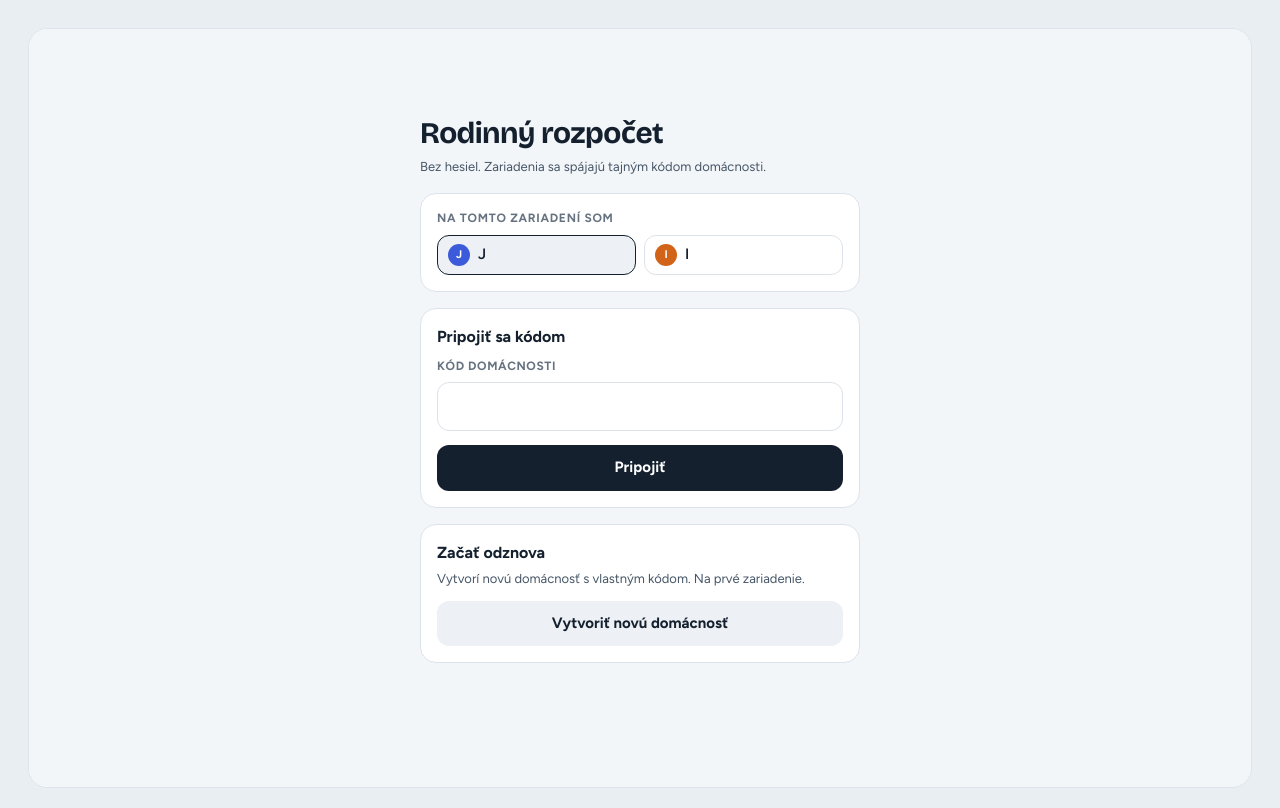
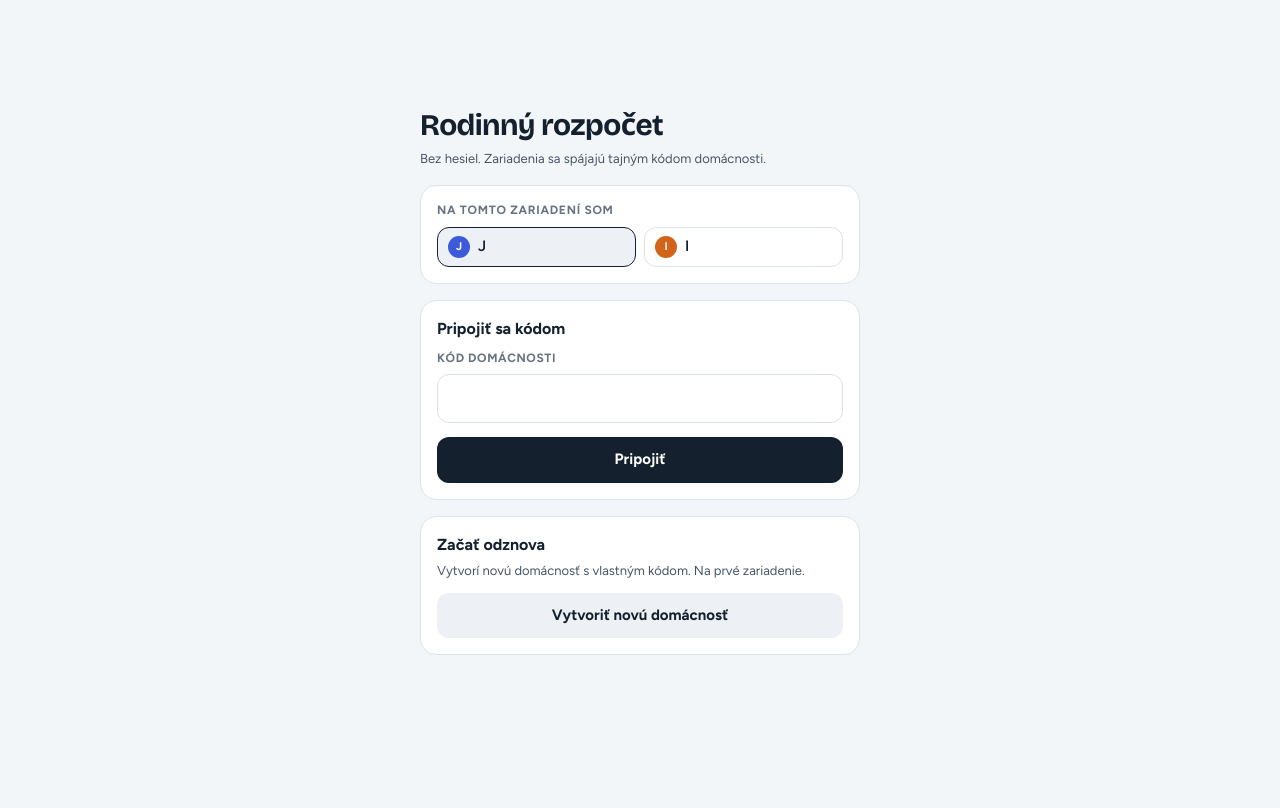
Before and after one commit to janpochyly-coder/Rozpocet, a PHP site: page / in a window 1280 px wide. After the commit the page ends 655 px from the top, so only its background shows below. Run offline with PHP 8.4, Linux system fonts and the light colour scheme.

Commit message:
Desktop: use full window width/height, bump cache version
Co-Authored-By: Claude Sonnet 5.5 <noreply@anthropic.com>
Claude-Session: https://claude.ai/code/session_01NWj2ncjdjKxvK6yWCNfSEA

```diff
--- a/app.css
+++ b/app.css
@@ -286,7 +286,7 @@ td.bad{color:var(--bad);font-weight:600}td.ok{color:var(--ok);font-weight:600}
 
 /* --- skutočná aplikácia: celá obrazovka na mobile --- */
 html,body{height:100%}
-body{padding:0;padding-top:env(safe-area-inset-top,0px)}
+body{margin:0;padding:0;padding-top:env(safe-area-inset-top,0px)}
 .shell{max-width:none;gap:0}
 .stage{align-items:stretch}
 .phone{max-width:480px;max-height:none;border:0;border-radius:0}
@@ -306,8 +306,9 @@ body{padding:0;padding-top:env(safe-area-inset-top,0px)}
 
 /* --- desktop: bočný panel a viac stĺpcov --- */
 @media (min-width:1000px){
-  body{padding:20px}
-  .phone{max-width:1320px;width:100%;max-height:none;margin:0 auto;display:grid;grid-template-columns:240px minmax(0,1fr);grid-template-rows:minmax(0,1fr);border-radius:20px;border:1px solid var(--line)}
+  body{padding:0}
+  .stage{align-items:stretch}
+  .phone{max-width:none;width:100%;height:100%;max-height:none;margin:0;display:grid;grid-template-columns:260px minmax(0,1fr);grid-template-rows:minmax(0,1fr);border-radius:0;border:0}
   .tabbar{grid-column:1;grid-row:1;display:flex;flex-direction:column;align-items:stretch;gap:4px;padding:20px 14px;border-top:0;border-right:1px solid var(--line);background:var(--surface);overflow-y:auto}
   .tabbar::before{content:'Rodinný rozpočet';order:-2;font-family:var(--f-display);font-weight:700;font-size:20px;letter-spacing:-.01em;padding:4px 10px 18px}
   .tab{flex-direction:row;justify-content:flex-start;gap:12px;font-size:15px;padding:11px 12px;border-radius:12px;color:var(--ink-2)}
@@ -316,7 +317,7 @@ body{padding:0;padding-top:env(safe-area-inset-top,0px)}
   .fab{order:-1;width:100%;height:auto;border-radius:12px;padding:12px 14px;display:flex;gap:10px;justify-content:center;align-items:center;font-weight:700;font-size:15px;margin-bottom:12px}
   .fab::after{content:'Pridať zápis'}
   .fab svg{width:20px;height:20px}
-  .screen{grid-column:2;grid-row:1;padding:28px 32px 40px}
+  .screen{grid-column:2;grid-row:1;padding:32px clamp(32px,3.5vw,64px) 48px}
   .cols{display:block;column-count:2;column-gap:28px}
   .cols>*{break-inside:avoid;margin-bottom:22px}
   .cols>.sh,.cols>.seg.full,.cols>.card.hero,.cols>.warnbox{column-span:all}
@@ -332,8 +333,7 @@ body{padding:0;padding-top:env(safe-area-inset-top,0px)}
   .gate{align-items:center}
   .gate>*{width:100%;max-width:440px}
 }
-@media (min-width:1700px){
-  .phone{max-width:1560px}
+@media (min-width:1500px){
   .cols{column-count:3}
 }
 
--- a/sw.js
+++ b/sw.js
@@ -1,4 +1,4 @@
-const CACHE = 'rodinny-rozpocet-v1';
+const CACHE = 'rodinny-rozpocet-v2';
 const ASSETS = ['./', 'index.html', 'app.css', 'app.js', 'manifest.webmanifest', 'icons/icon-192.png'];
 self.addEventListener('install', e => {
   e.waitUntil(caches.open(CACHE).then(c => c.addAll(ASSETS)).then(() => self.skipWaiting()));
```
